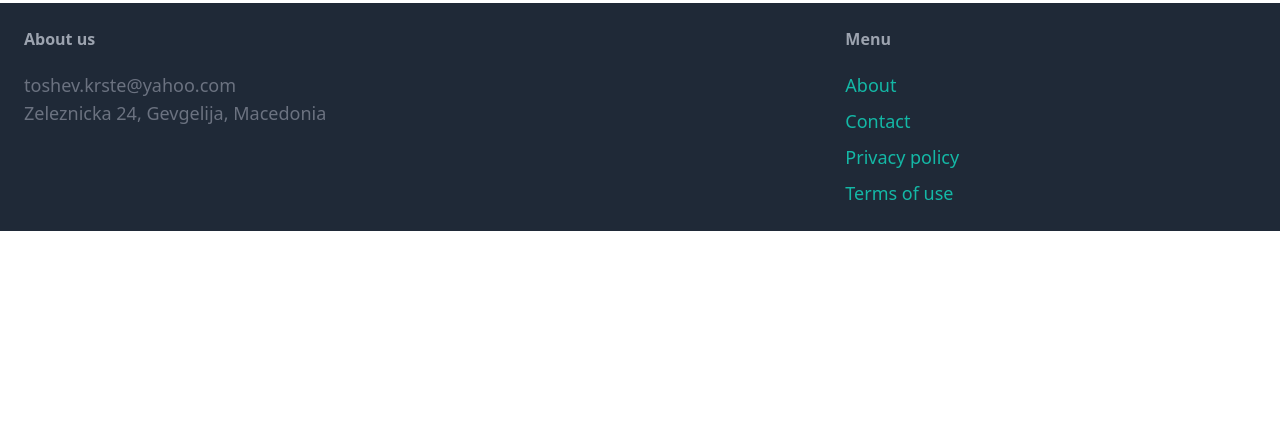
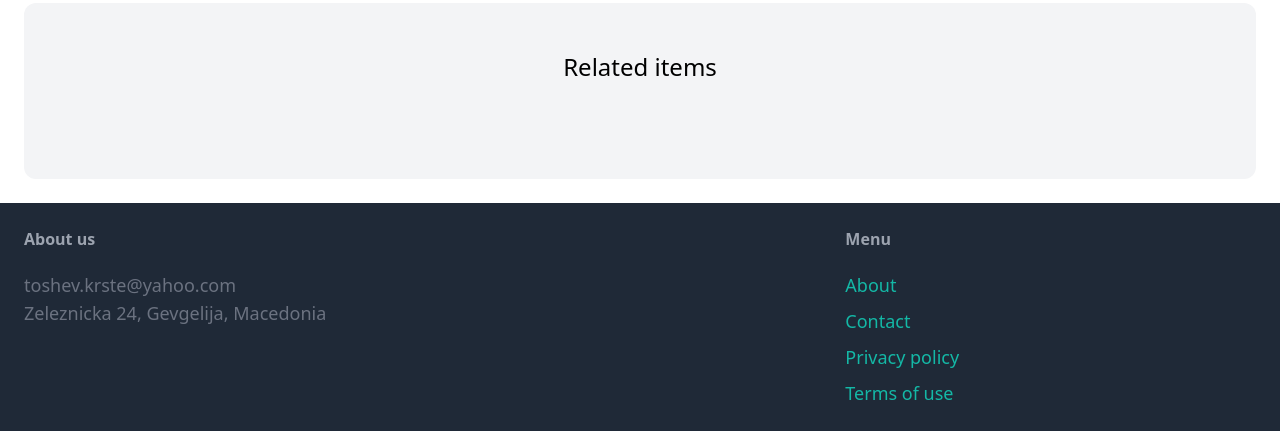
Before and after one commit to toshevk/django-marketplace, a Django app: page /items/2/ in a window 1280 px wide. Shown: the part 542-973 px from the top of the page. Before the commit the page ends 773 px from the top, so only its background shows below. Run offline with Django 5.2, Linux system fonts and the light colour scheme; data comes from the database, SQL or seed files in the repository; both versions use the stored data as it was after the commit; some libraries are stand-ins or nearby versions.

Commit message:
Add Related items section to Detailed item view

```diff
--- a/core/templates/core/index.html
+++ b/core/templates/core/index.html
@@ -16,6 +16,7 @@
                         </div>
                         <div class="p-6 bg-white rounded-b-xl">
                             <h2 class="text-2xl">{{ item.name }}</h2>
+                            <p class="text-gray-500">Price: {{ item.price }}</p>
                         </div>
                     </a>
                 </div>
--- a/item/templates/item/detail.html
+++ b/item/templates/item/detail.html
@@ -26,4 +26,22 @@
             </a>
         </div>
     </div>
+    <div class="mt-6 px-6 py-12 bg-gray-100 rounded-xl">
+        <h2 class="mb-12 text-2xl text-center">Related items</h2>
+        <div class="grid grid-cols-3 gap-3">
+            {% for item in related_items %}
+                <div>
+                    <a href="{% url 'item:detail' item.id %}">
+                        <div>
+                            <img src="{{ item.image.url }}" class="rounded-t-xl">
+                        </div>
+                        <div class="p-6 bg-white rounded-b-xl">
+                            <h2 class="text-2xl">{{ item.name }}</h2>
+                            <p class="text-gray-500">Price: {{ item.price }}</p>
+                        </div>
+                    </a>
+                </div>
+            {% endfor %}
+        </div>
+    </div>
 {% endblock %}
--- a/item/views.py
+++ b/item/views.py
@@ -4,7 +4,9 @@ from .models import Item
 
 def detail(request, pk):
     item = get_object_or_404(Item, pk=pk)
+    related_items = Item.objects.filter(category=item.category, is_sold=False).exclude(pk=pk)[0:3]
 
     return render(request=request, template_name='item/detail.html', context={
-        'item': item
+        'item': item,
+        'related_items': related_items
     })
```
Also changed, not shown: db.sqlite3, item/migrations/0002_alter_category_options_item.py (added).
